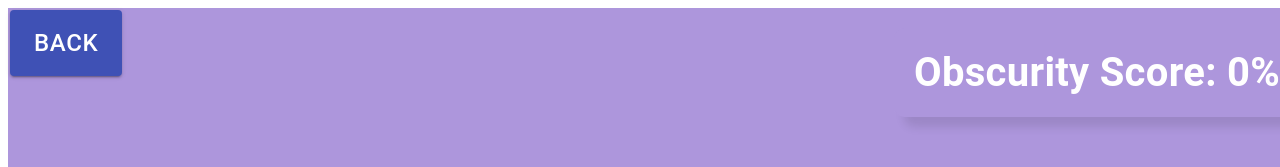
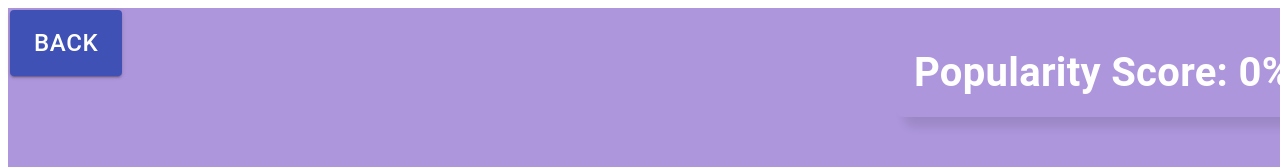
Before and after one commit to jlopezmarti20/NicheRank, a React app in the folder NicheRank/frontend/: page /Score in a window 1280 px wide. Shown: the top 167 px of the page. Built offline with nearby package versions, Linux system fonts and the light colour scheme; no server answers; the HTML template or start-up script is replaced by a standard one.

Commit message:
Change to popularity score

```diff
--- a/NicheRank/frontend/src/components/Score.js
+++ b/NicheRank/frontend/src/components/Score.js
@@ -127,7 +127,7 @@ export default class Score extends Component {
                 fontSize: "2.5rem",
               }}
             >
-              Obscurity Score: {obscurityScore}%
+              Popularity Score: {obscurityScore}%
             </Typography>
           </Grid>
           <Grid
```
